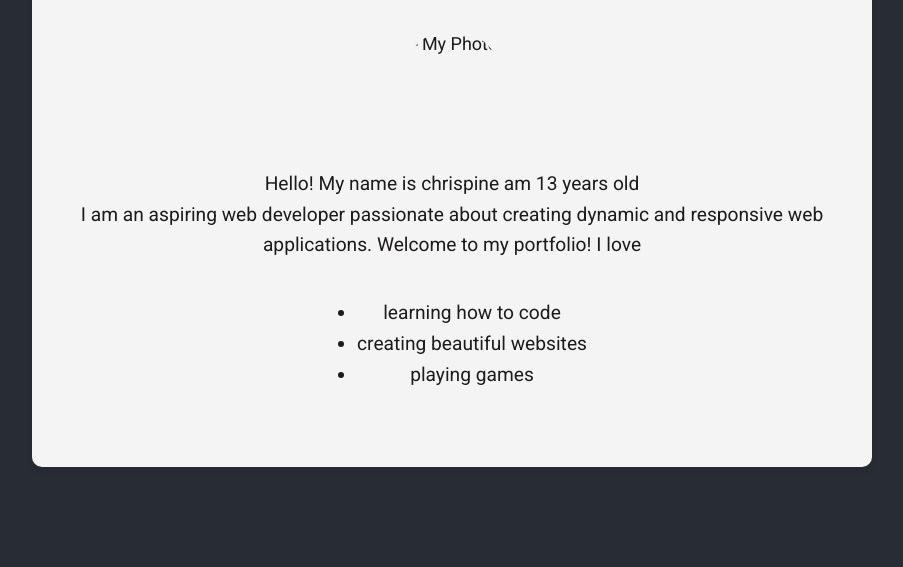
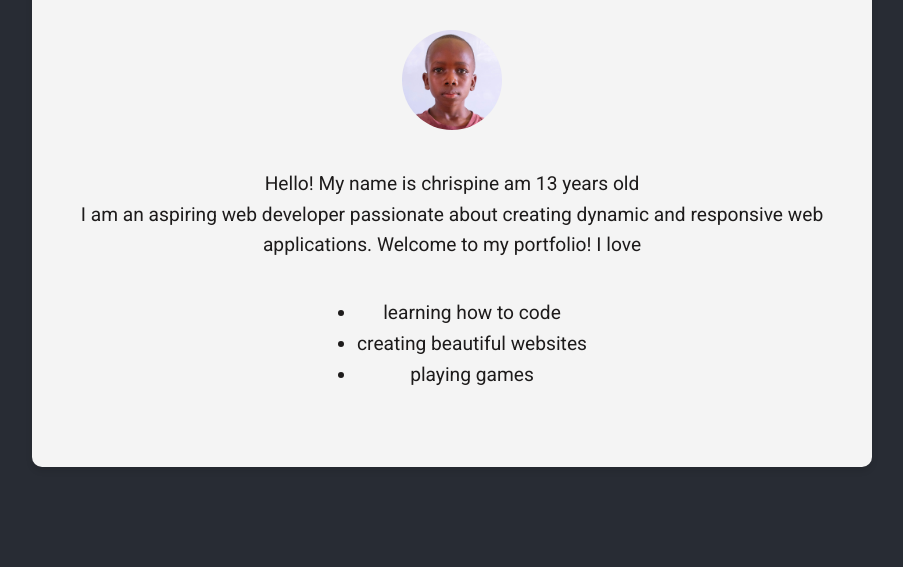
Before and after one commit to chrispine13/newfolder, a plain HTML site: page index.html in a window 1280 px wide. Shown: the part 219-786 px from the top of the page, without its empty margins (188-1091 px from the left). Drawn offline with Linux system fonts and the light colour scheme.

Commit message:
Update index.html

```diff
--- a/index.html
+++ b/index.html
@@ -20,7 +20,7 @@
     <main>
 <section id="about" class="project">
     <h2>About Me</h2>
-    <img src="image.PNG" alt="My Photo" class="about-image">
+    <img src="0Q4A5614.jpg" alt="My Photo" class="about-image">
     <p>
         Hello! My name is chrispine am 13 years old <br> I am an aspiring web developer passionate about creating dynamic and responsive web applications. Welcome to my portfolio!
         I love
```
